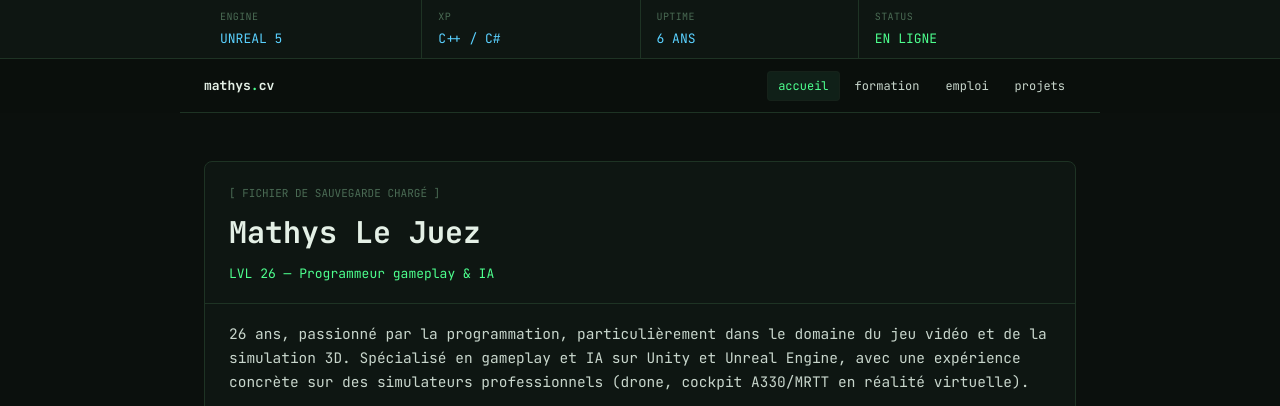
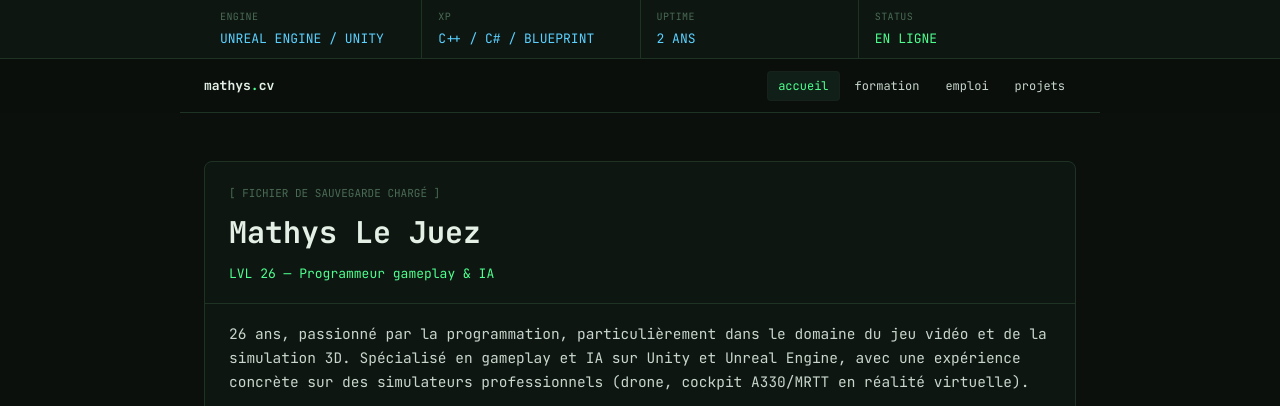
Before and after one commit to le-juez-mathys/le-juez-mathys.github.io, a plain HTML site: page index.html in a window 1280 px wide. Shown: the top 406 px of the page. Drawn offline with Linux system fonts and the light colour scheme.

Commit message:
Update engine and skill information in index.html

```diff
--- a/index.html
+++ b/index.html
@@ -11,9 +11,9 @@
 
 <div class="statbar">
   <div class="wrap">
-    <div class="stat-cell"><div class="stat-label">ENGINE</div><div class="stat-value">UNREAL 5</div></div>
-    <div class="stat-cell"><div class="stat-label">XP</div><div class="stat-value">C++ / C#</div></div>
-    <div class="stat-cell"><div class="stat-label">UPTIME</div><div class="stat-value">6 ANS</div></div>
+    <div class="stat-cell"><div class="stat-label">ENGINE</div><div class="stat-value">UNREAL ENGINE / UNITY</div></div>
+    <div class="stat-cell"><div class="stat-label">XP</div><div class="stat-value">C++ / C# / BLUEPRINT</div></div>
+    <div class="stat-cell"><div class="stat-label">UPTIME</div><div class="stat-value">2 ANS</div></div>
     <div class="stat-cell"><div class="stat-label">STATUS</div><div class="stat-value ok">EN LIGNE</div></div>
   </div>
 </div>
```
